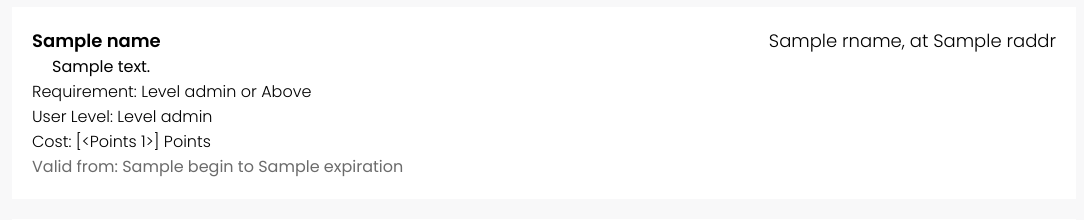
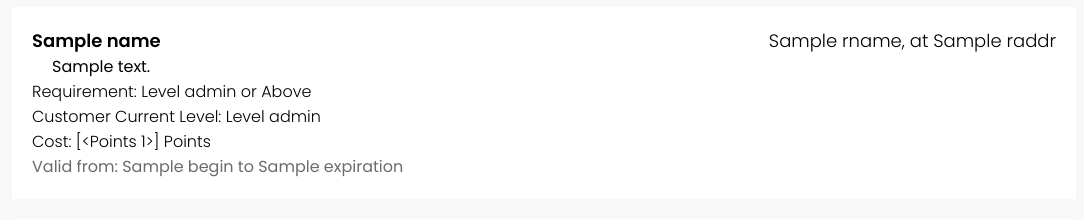
Before and after one commit to CSCC01/team_01-project, a Flask app: template demo3/templates/couponQR.html in a window 1280 px wide. Shown: the part 185-405 px from the top of the page, without its empty margins (96-1180 px from the left). Run offline with Flask 2, Linux system fonts and the light colour scheme; tables that the repository leaves empty hold one stand-in row (values such as "Sample post"); the template is opened without the code that fills it: values that come from a table or form of the project are taken from there, most other values are stand-ins (such as "Sample title", 1, 10 or a date in 2020); grey boxes marked "Sample" are stand-in pictures.

Commit message:
Fixed sorting coupon showing and implemented showing level on QR page

```diff
--- a/demo3/routes/search.py
+++ b/demo3/routes/search.py
@@ -93,7 +93,7 @@ def couponOffers(rid):
     if restaurant:
         rname = get_restaurant_name_by_rid(rid)
         coupons = filter_valid_coupons(get_coupons(rid))
-        coupons.sort(key=lambda x: x.get('clevel'))
+        coupons.sort(key=lambda x: x.get('level'))
         points = get_points(session['account'], rid).points
         level = convert_experience_to_level(get_experience(session['account'], rid).experience)
         if 'cid' in request.form:
--- a/demo3/templates/couponQR.html
+++ b/demo3/templates/couponQR.html
@@ -48,7 +48,7 @@
         Requirement: Level {{ level }} or Above
       </div>
       <div class = amount>
-        User Level: Level {{ ulevel }}
+        Customer Current Level: Level {{ ulevel }}
       </div>
 
       <div class = amount>
```
